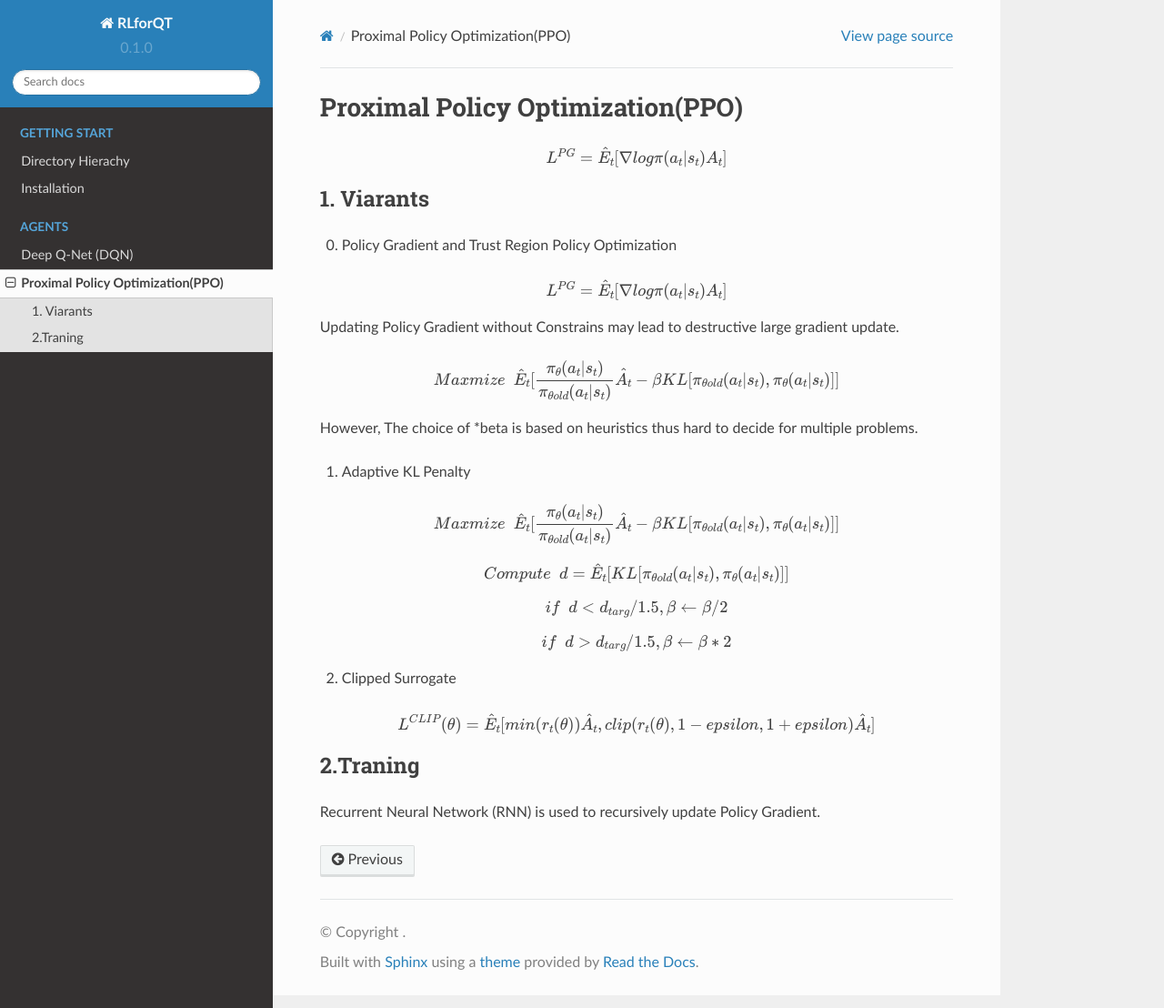
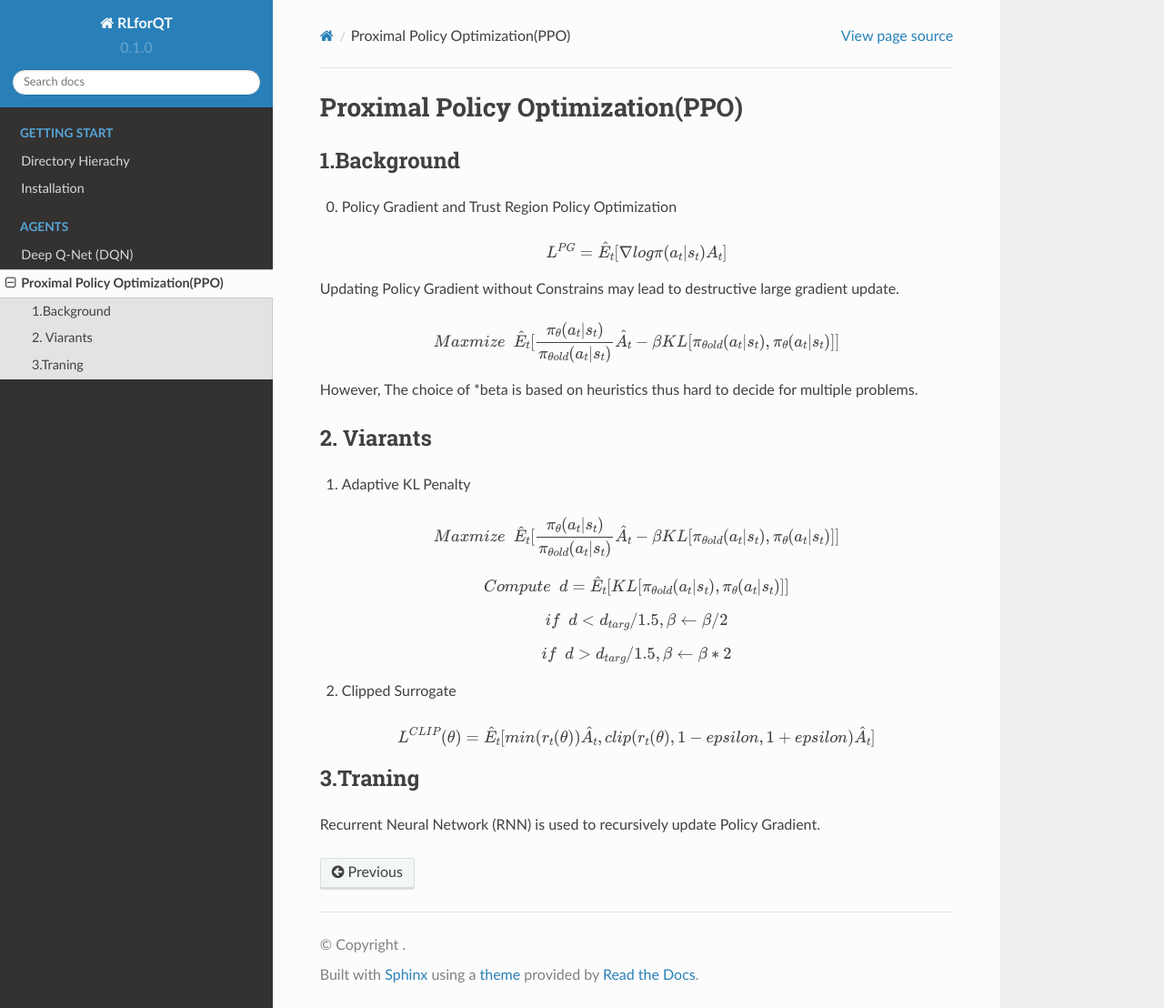
Before and after one commit to yonggang-Xie/readthedocs, a Sphinx documentation site: the page built from docs/source/PPO.md, in a window 1280 px wide and 1108 px high. Shown: the whole window at 91% size. Built offline with Sphinx 7.4.7 and the Read the Docs theme 2.0.0, drawn with Linux system fonts in a browser that asks for light colours.

Commit message:
Update PPO.md

```diff
--- a/docs/source/PPO.md
+++ b/docs/source/PPO.md
@@ -1,12 +1,8 @@
 # Proximal Policy Optimization(PPO)
 
-$$
-L^{PG}= \hat{E}_t [\nabla log \pi (a_t|s_t) A_t]
-$$
+## 1.Background
 
-## 1. Viarants
-
-  0) Policy Gradient and Trust Region Policy Optimization
+ 0) Policy Gradient and Trust Region Policy Optimization
 
 $$
     L^{PG}= \hat{E}_t [\nabla log \pi (a_t|s_t) A_t]
@@ -47,6 +43,6 @@ $$
 $$
 
 
-## 2.Traning
+## 3.Traning
 
   Recurrent Neural Network (RNN) is used to recursively update Policy Gradient.
```
Also changed, not shown: other parts of docs/source/PPO.md (+2 -2 lines).
